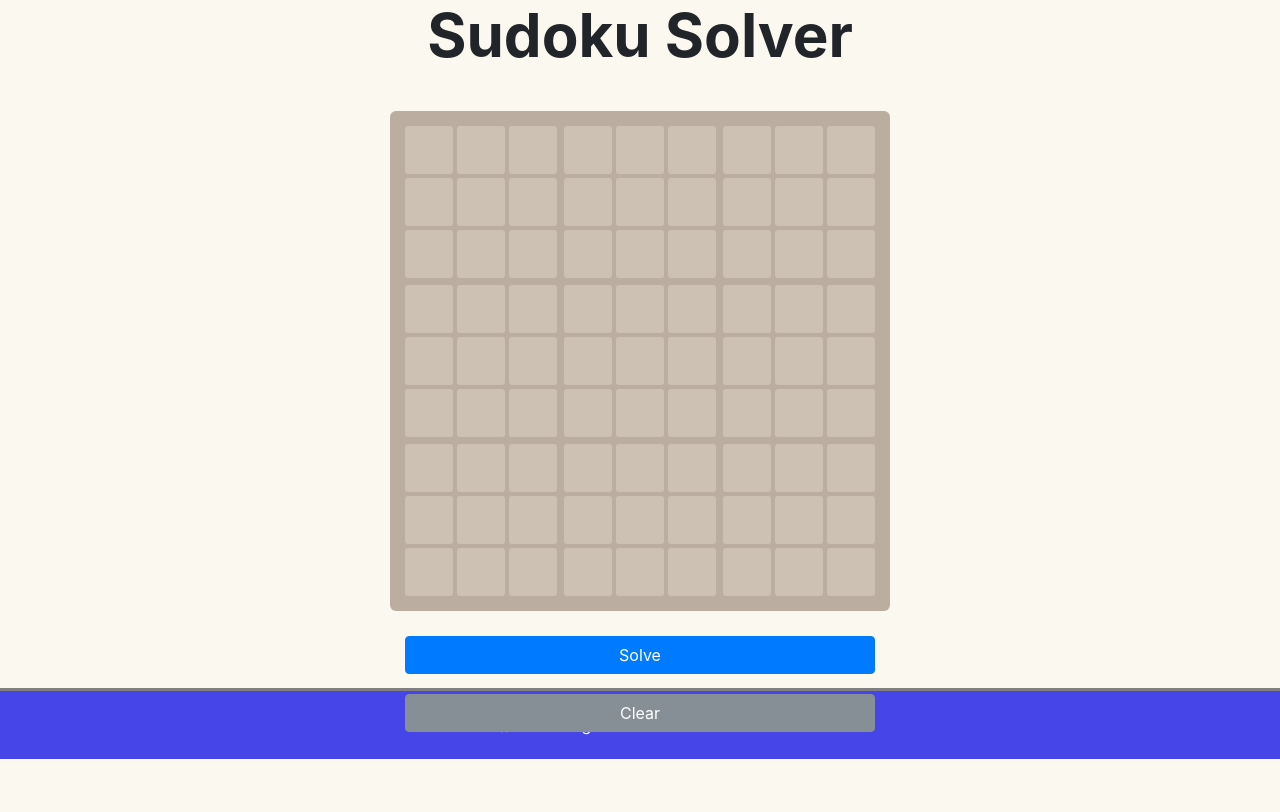
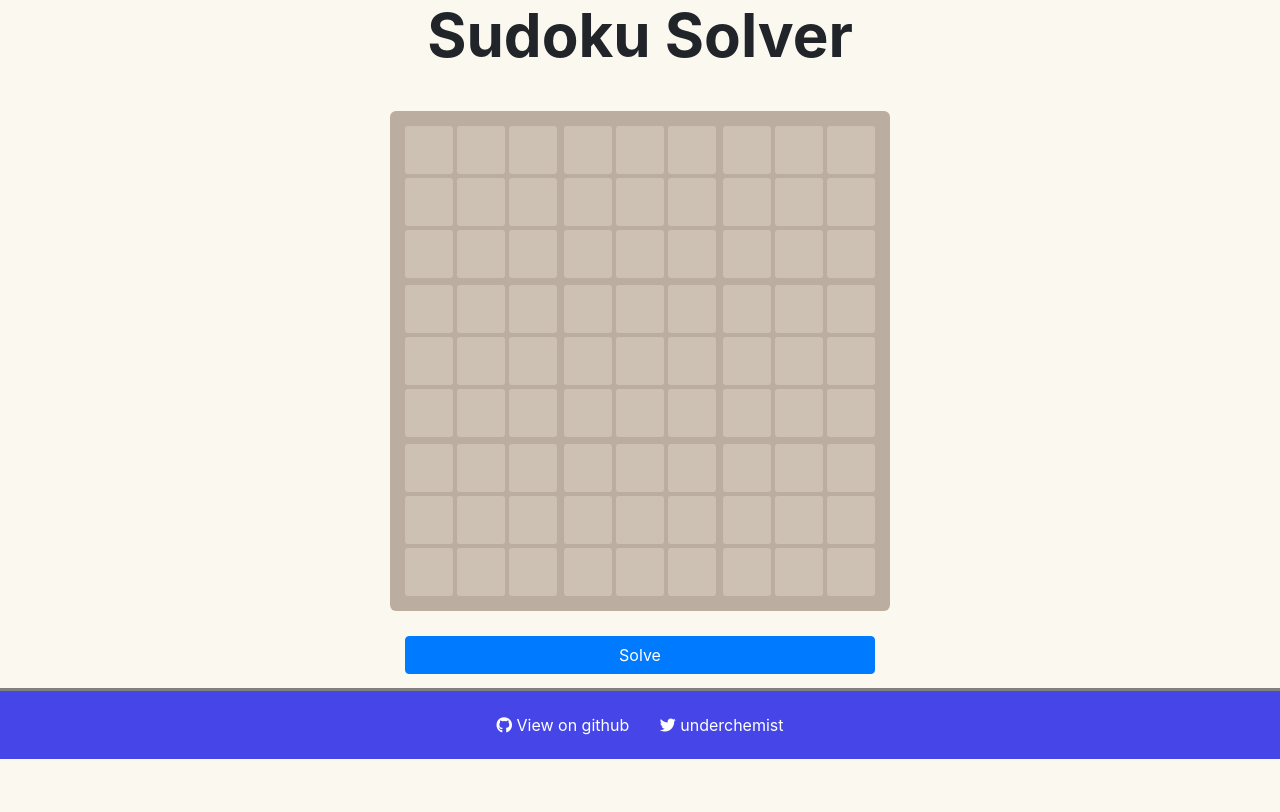
Before and after one commit to underchemist/Flask-sudoku-app, a Flask app: page / in a window 1280 px wide. Shown: the part 41-853 px from the top of the page. Before the commit the page ends 800 px from the top, so only its background shows below. Run offline with Flask 2, Linux system fonts and the light colour scheme; some libraries are stand-ins or nearby versions.

Commit message:
more fixes for footer

```diff
--- a/app/static/styles.css
+++ b/app/static/styles.css
@@ -2,13 +2,14 @@
 html, body {
   margin     : 0;
   padding    : 0;
+  height     : 100%;
 
   background : #faf8ef;
 }
 
 body {
   margin-top : 40px;
-  padding-bottom
+  /*margin-bottom : 71px;*/
 }
 
 .container {
@@ -120,6 +121,7 @@ input[type=number]::-webkit-inner-spin-button, input[type=number]::-webkit-outer
 .button-container {
   position   : relative;
   margin-top : 40px;
+  margin-bottom : 80px;
 }
 
 .button-container > * {
@@ -127,9 +129,10 @@ input[type=number]::-webkit-inner-spin-button, input[type=number]::-webkit-outer
 }
 
 .footer {
-  position   : absolute;
+  position   : fixed;
   bottom     : 0;
   display    : block;
+  z-index    : 3;
 
   width      : 100%;
   margin-top : 150px;
```
